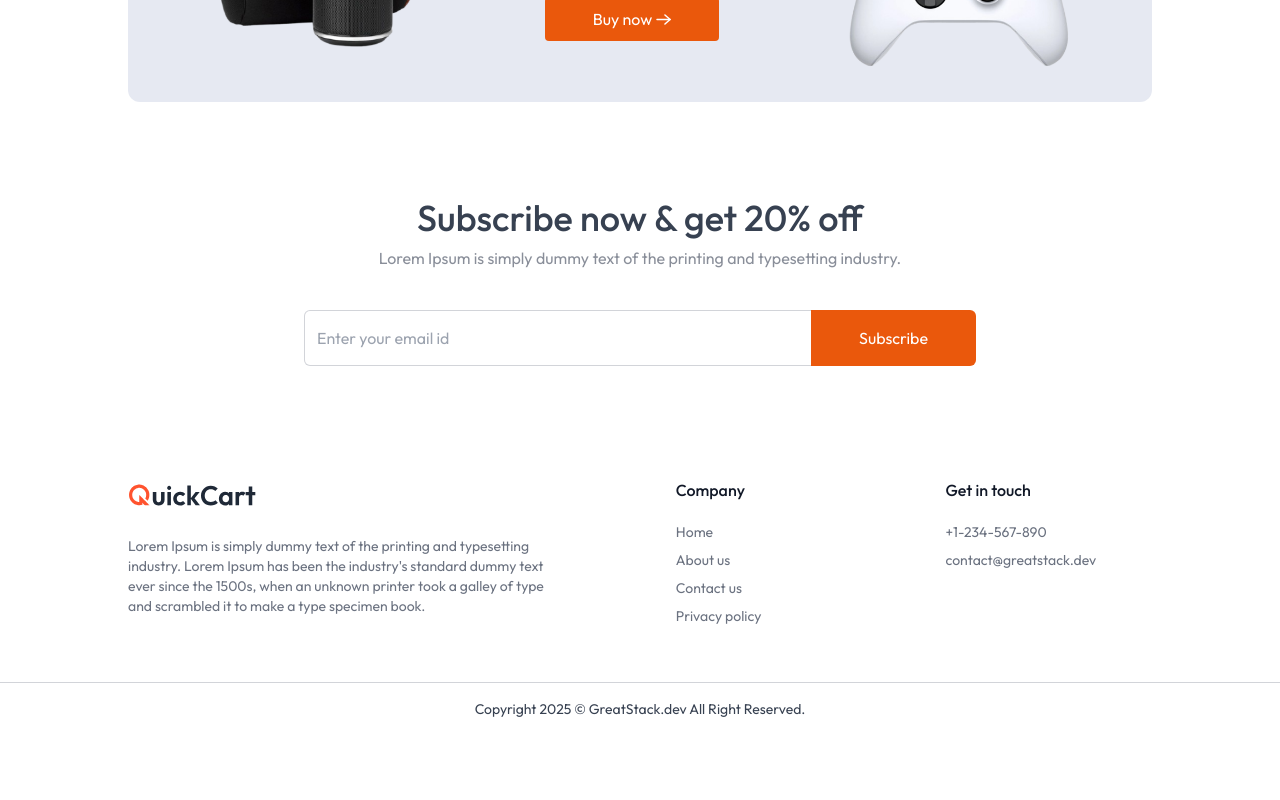
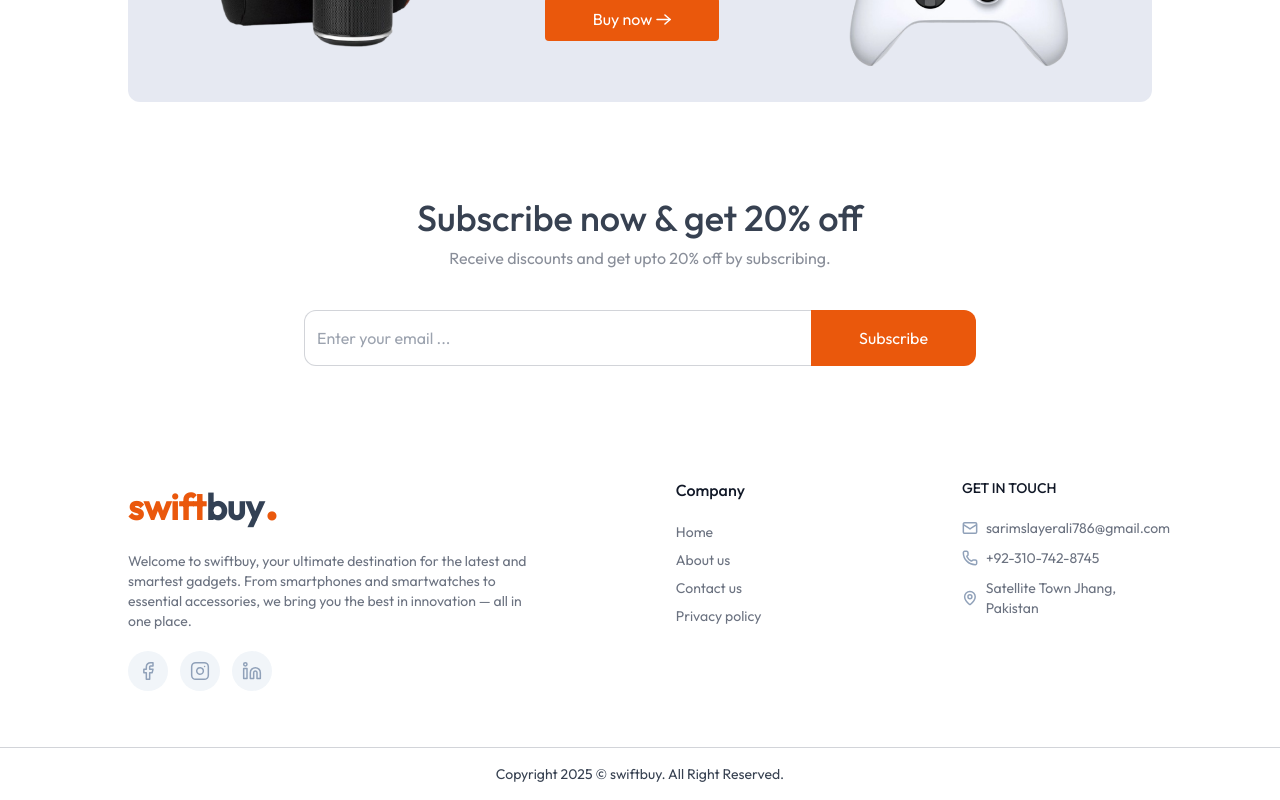
Before and after one commit to sarim-alis/swift-buy, a Next.js app: page / in a window 1280 px wide. Shown: the part 1495-2295 px from the top of the page. Before the commit the page ends 2230 px from the top, so only its background shows below. Built offline with nearby package versions, Linux system fonts and the light colour scheme; no server answers; the database is empty.

Commit message:
feat/Footer dynamic

```diff
--- a/components/Footer.jsx
+++ b/components/Footer.jsx
@@ -1,19 +1,49 @@
 import React from "react";
-import { assets } from "@/assets/assets";
-import Image from "next/image";
+import Link from "next/link";
+
+const MailIcon = () => (<svg width="16" height="16" viewBox="0 0 16 16" fill="none" xmlns="http://www.w3.org/2000/svg"> <path d="M14.6654 4.66699L8.67136 8.48499C8.46796 8.60313 8.23692 8.66536 8.0017 8.66536C7.76647 8.66536 7.53544 8.60313 7.33203 8.48499L1.33203 4.66699M2.66536 2.66699H13.332C14.0684 2.66699 14.6654 3.26395 14.6654 4.00033V12.0003C14.6654 12.7367 14.0684 13.3337 13.332 13.3337H2.66536C1.92898 13.3337 1.33203 12.7367 1.33203 12.0003V4.00033C1.33203 3.26395 1.92898 2.66699 2.66536 2.66699Z" stroke="#90A1B9" strokeWidth="1.5" strokeLinecap="round" strokeLinejoin="round" /> </svg>)
+    const PhoneIcon = () => (<svg width="16" height="16" viewBox="0 0 16 16" fill="none" xmlns="http://www.w3.org/2000/svg"> <path d="M9.22003 11.045C9.35772 11.1082 9.51283 11.1227 9.65983 11.086C9.80682 11.0493 9.93692 10.9636 10.0287 10.843L10.2654 10.533C10.3896 10.3674 10.5506 10.233 10.7357 10.1404C10.9209 10.0479 11.125 9.99967 11.332 9.99967H13.332C13.6857 9.99967 14.0248 10.1402 14.2748 10.3902C14.5249 10.6402 14.6654 10.9794 14.6654 11.333V13.333C14.6654 13.6866 14.5249 14.0258 14.2748 14.2758C14.0248 14.5259 13.6857 14.6663 13.332 14.6663C10.1494 14.6663 7.09719 13.4021 4.84675 11.1516C2.59631 8.90119 1.33203 5.84894 1.33203 2.66634C1.33203 2.31272 1.47251 1.97358 1.72256 1.72353C1.9726 1.47348 2.31174 1.33301 2.66536 1.33301H4.66536C5.01899 1.33301 5.35812 1.47348 5.60817 1.72353C5.85822 1.97358 5.9987 2.31272 5.9987 2.66634V4.66634C5.9987 4.87333 5.9505 5.07749 5.85793 5.26263C5.76536 5.44777 5.63096 5.60881 5.46536 5.73301L5.15336 5.96701C5.03098 6.06046 4.94471 6.1934 4.90923 6.34324C4.87374 6.49308 4.89122 6.65059 4.9587 6.78901C5.86982 8.63959 7.36831 10.1362 9.22003 11.045Z" stroke="#90A1B9" strokeWidth="1.5" strokeLinecap="round" strokeLinejoin="round" /> </svg>)
+    const MapPinIcon = () => (<svg width="16" height="16" viewBox="0 0 16 16" fill="none" xmlns="http://www.w3.org/2000/svg"> <path d="M13.3346 6.66634C13.3346 9.99501 9.64197 13.4617 8.40197 14.5323C8.28645 14.6192 8.14583 14.6662 8.0013 14.6662C7.85677 14.6662 7.71615 14.6192 7.60064 14.5323C6.36064 13.4617 2.66797 9.99501 2.66797 6.66634C2.66797 5.25185 3.22987 3.8953 4.23007 2.89511C5.23026 1.89491 6.58681 1.33301 8.0013 1.33301C9.41579 1.33301 10.7723 1.89491 11.7725 2.89511C12.7727 3.8953 13.3346 5.25185 13.3346 6.66634Z" stroke="#90A1B9" strokeWidth="1.5" strokeLinecap="round" strokeLinejoin="round" /> <path d="M8.0013 8.66634C9.10587 8.66634 10.0013 7.77091 10.0013 6.66634C10.0013 5.56177 9.10587 4.66634 8.0013 4.66634C6.89673 4.66634 6.0013 5.56177 6.0013 6.66634C6.0013 7.77091 6.89673 8.66634 8.0013 8.66634Z" stroke="#90A1B9" strokeWidth="1.5" strokeLinecap="round" strokeLinejoin="round" /> </svg>)
+    const FacebookIcon = () => (<svg width="20" height="20" viewBox="0 0 20 20" fill="none" xmlns="http://www.w3.org/2000/svg"> <path d="M14.9987 1.66699H12.4987C11.3936 1.66699 10.3338 2.10598 9.55242 2.88738C8.77102 3.66878 8.33203 4.72859 8.33203 5.83366V8.33366H5.83203V11.667H8.33203V18.3337H11.6654V11.667H14.1654L14.9987 8.33366H11.6654V5.83366C11.6654 5.61265 11.7532 5.40068 11.9094 5.2444C12.0657 5.08812 12.2777 5.00033 12.4987 5.00033H14.9987V1.66699Z" stroke="#90A1B9" strokeWidth="1.5" strokeLinecap="round" strokeLinejoin="round" /> </svg>)
+    const InstagramIcon = () => (<svg width="20" height="20" viewBox="0 0 20 20" fill="none" xmlns="http://www.w3.org/2000/svg"> <path d="M14.5846 5.41699H14.593M5.83464 1.66699H14.168C16.4692 1.66699 18.3346 3.53247 18.3346 5.83366V14.167C18.3346 16.4682 16.4692 18.3337 14.168 18.3337H5.83464C3.53345 18.3337 1.66797 16.4682 1.66797 14.167V5.83366C1.66797 3.53247 3.53345 1.66699 5.83464 1.66699ZM13.3346 9.47533C13.4375 10.1689 13.319 10.8772 12.9961 11.4995C12.6732 12.1218 12.1623 12.6265 11.536 12.9417C10.9097 13.2569 10.2 13.3667 9.50779 13.2553C8.81557 13.1439 8.1761 12.8171 7.68033 12.3213C7.18457 11.8255 6.85775 11.1861 6.74636 10.4938C6.63497 9.80162 6.74469 9.0919 7.05991 8.46564C7.37512 7.83937 7.87979 7.32844 8.50212 7.00553C9.12445 6.68261 9.83276 6.56415 10.5263 6.66699C11.2337 6.7719 11.8887 7.10154 12.3944 7.60725C12.9001 8.11295 13.2297 8.76789 13.3346 9.47533Z" stroke="#90A1B9" strokeWidth="1.5" strokeLinecap="round" strokeLinejoin="round" /> </svg>)
+    const LinkedinIcon = () => (<svg width="20" height="20" viewBox="0 0 20 20" fill="none" xmlns="http://www.w3.org/2000/svg"> <path d="M13.3346 6.66699C14.6607 6.66699 15.9325 7.19378 16.8702 8.13146C17.8079 9.06914 18.3346 10.3409 18.3346 11.667V17.5003H15.0013V11.667C15.0013 11.225 14.8257 10.801 14.5131 10.4885C14.2006 10.1759 13.7767 10.0003 13.3346 10.0003C12.8926 10.0003 12.4687 10.1759 12.1561 10.4885C11.8436 10.801 11.668 11.225 11.668 11.667V17.5003H8.33464V11.667C8.33464 10.3409 8.86142 9.06914 9.7991 8.13146C10.7368 7.19378 12.0086 6.66699 13.3346 6.66699Z" stroke="#90A1B9" strokeWidth="1.5" strokeLinecap="round" strokeLinejoin="round" /> <path d="M5.0013 7.50033H1.66797V17.5003H5.0013V7.50033Z" stroke="#90A1B9" strokeWidth="1.5" strokeLinecap="round" strokeLinejoin="round" /> <path d="M3.33464 5.00033C4.25511 5.00033 5.0013 4.25413 5.0013 3.33366C5.0013 2.41318 4.25511 1.66699 3.33464 1.66699C2.41416 1.66699 1.66797 2.41318 1.66797 3.33366C1.66797 4.25413 2.41416 5.00033 3.33464 5.00033Z" stroke="#90A1B9" strokeWidth="1.5" strokeLinecap="round" strokeLinejoin="round" /> </svg>)
+
+    const linkSections = [
+        {
+            title: "GET IN TOUCH",
+            links: [
+                { text: "sarimslayerali786@gmail.com", path: '/', icon: MailIcon },
+                { text: "+92-310-742-8745", path: '/', icon: PhoneIcon },
+                { text: "Satellite Town Jhang, Pakistan", path: '/', icon: MapPinIcon }
+            ]
+        }
+    ];
+
+    const socialIcons = [
+        { icon: FacebookIcon, link: "https://www.facebook.com/share/1HpzsnpmXK/" },
+        { icon: InstagramIcon, link: "https://www.instagram.com/sam0_7461?igsh=MW1wOGtqa2V3dmY5Mg==" },
+        { icon: LinkedinIcon, link: "https://www.linkedin.com/in/sarim-ali-22b8b4273" },
+    ]
+
 
 const Footer = () => {
   return (
     <footer>
       <div className="flex flex-col md:flex-row items-start justify-center px-6 md:px-16 lg:px-32 gap-10 py-14 border-b border-gray-500/30 text-gray-500">
         <div className="w-4/5">
-          <Image className="w-28 md:w-32" src={assets.logo} alt="logo" />
+        <Link href="/" className="text-3xl md:text-4xl font-semibold text-slate-700 hover:opacity-80 transition">
+          <span className="text-[#ea580c]">swift</span>buy<span className="text-[#ea580c] text-4xl md:text-5xl leading-0">.</span>
+        </Link>
           <p className="mt-6 text-sm">
-            Lorem Ipsum is simply dummy text of the printing and typesetting
-            industry. Lorem Ipsum has been the industry's standard dummy text
-            ever since the 1500s, when an unknown printer took a galley of type
-            and scrambled it to make a type specimen book.
+           Welcome to swiftbuy, your ultimate destination for the latest and smartest gadgets. From smartphones and smartwatches to essential accessories, we bring you the best in innovation — all in one place.
           </p>
+          <div className="flex items-center gap-3 mt-5">
+              {socialIcons.map((item, i) => (
+                <Link href={item.link} key={i} className="flex items-center justify-center w-10 h-10 bg-slate-100 hover:scale-105 hover:border border-slate-300 transition rounded-full">
+                  <item.icon />
+                </Link>
+              ))}
+          </div>
         </div>
 
         <div className="w-1/2 flex items-center justify-start md:justify-center">
@@ -37,17 +67,25 @@
         </div>
 
         <div className="w-1/2 flex items-start justify-start md:justify-center">
-          <div>
-            <h2 className="font-medium text-gray-900 mb-5">Get in touch</h2>
-            <div className="text-sm space-y-2">
-              <p>+1-234-567-890</p>
-              <p>contact@greatstack.dev</p>
-            </div>
+          <div className="flex flex-wrap justify-between w-full md:w-[45%] gap-5 text-sm ">
+            {linkSections.map((section, index) => (
+              <div key={index}>
+                <h3 className="font-medium text-gray-900 md:mb-5 mb-3">{section.title}</h3>
+                <ul className="space-y-2.5">
+                  {section.links.map((link, i) => (
+                    <li key={i} className="flex items-center gap-2">
+                      {link.icon && <link.icon />}
+                      <Link href={link.path} className="hover:underline transition">{link.text}</Link>
+                    </li>
+                  ))}
+                </ul>
+              </div>
+              ))}
           </div>
         </div>
       </div>
       <p className="py-4 text-center text-xs md:text-sm">
-        Copyright 2025 © GreatStack.dev All Right Reserved.
+        Copyright 2025 © swiftbuy. All Right Reserved.
       </p>
     </footer>
   );
--- a/components/Navbar.jsx
+++ b/components/Navbar.jsx
@@ -21,14 +21,11 @@
   return (
     <nav className="flex items-center justify-between px-6 md:px-16 lg:px-32 py-3 border-b border-gray-300 text-gray-700">
       <Link href="/" className="text-3xl md:text-4xl font-semibold text-slate-700 hover:opacity-80 transition">
-        <span className="text-[#ea580c]">quick</span>cart<span className="text-[#ea580c] text-4xl md:text-5xl leading-0">.</span>
+        <span className="text-[#ea580c]">swift</span>buy<span className="text-[#ea580c] text-4xl md:text-5xl leading-0">.</span>
       </Link>
       <div className="flex items-center gap-4 lg:gap-8 max-md:hidden">
         <Link href="/" className="hover:text-gray-900 transition">
           Home
-        </Link>
-        <Link href="/all-products" className="hover:text-gray-900 transition">
-          Shop
         </Link>
         <Link href="/" className="hover:text-gray-900 transition">
           About Us
@@ -41,11 +38,12 @@
           <input className="w-full bg-transparent outline-none placeholder-slate-600" type="text" placeholder="Search products" value={search} onChange={(e) => setSearch(e.target.value)} required />
         </form>
 
-        {isSeller && <button onClick={() => router.push('/seller')} className="text-xs border px-4 py-1.5 rounded-full">Seller Dashboard</button>}
+
 
       </div>
 
       <ul className="hidden md:flex items-center gap-4 ">
+        {isSeller && <button onClick={() => router.push('/seller')} className="text-xs border px-4 py-1.5 rounded-full">Seller Dashboard</button>}
         <Image className="w-4 h-4" src={assets.search_icon} alt="search icon" />
         {
           user
--- a/components/NewsLetter.jsx
+++ b/components/NewsLetter.jsx
@@ -7,16 +7,15 @@
         Subscribe now & get 20% off
       </h1>
       <p className="md:text-base text-gray-500/80 pb-8">
-        Lorem Ipsum is simply dummy text of the printing and typesetting
-        industry.
+        Receive discounts and get upto 20% off by subscribing.
       </p>
       <div className="flex items-center justify-between max-w-2xl w-full md:h-14 h-12">
         <input
-          className="border border-gray-500/30 rounded-md h-full border-r-0 outline-none w-full rounded-r-none px-3 text-gray-500"
+          className="border border-gray-500/30 rounded-xl h-full border-r-0 outline-none w-full rounded-r-none px-3 text-gray-500"
           type="text"
-          placeholder="Enter your email id"
+          placeholder="Enter your email ..."
         />
-        <button className="md:px-12 px-8 h-full text-white bg-orange-600 rounded-md rounded-l-none">
+        <button className="md:px-12 px-8 h-full text-white bg-orange-600 rounded-xl rounded-l-none">
           Subscribe
         </button>
       </div>
```
